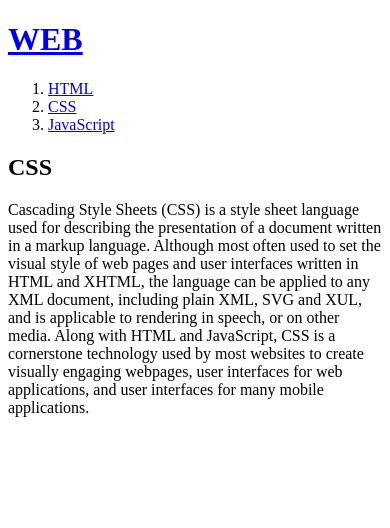
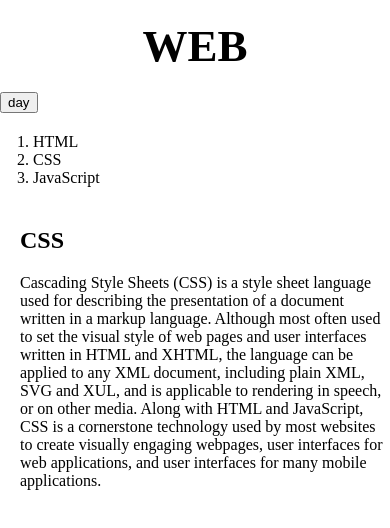
Before and after one commit to Samuel3Shin/WebMaster, a website: page Node.js/2.html in a window 390 px wide. Drawn offline with nearby package versions, Linux system fonts and the light colour scheme.

Commit message:
added more functions

```diff
--- a/Node.js/2.html
+++ b/Node.js/2.html
@@ -3,17 +3,70 @@
 <head>
   <title>WEB1 - CSS</title>
   <meta charset="utf-8">
+  <script src="https://ajax.googleapis.com/ajax/libs/jquery/3.6.0/jquery.min.js"></script>
+  <script src="set_colors.js"></script>
 </head>
+<style>
+  body {
+    margin: 0;
+  }
+  a {
+    color: black;
+    text-decoration: none;
+  }
+  h1 {
+    font-size:45px;
+    text-align: center;
+    border-bottom: 1px solid grey;
+    margin: 0;
+    padding: 20px;
+  }
+  h2 {
+    margin: 20;
+  }
+  #grid ol {
+    border-right:1px solid grey;
+    width:100px;
+    margin: 0;
+    padding: 20px;
+    padding-left: 33px;
+  }
+  #grid {
+    display: grid;
+    grid-template-columns: 150px 1fr;
+  }
+  #paragraph {
+    padding-left: 20px;
+  }
+  @media(max-width:800px) {
+    #grid{
+      display: block;
+    }
+    #grid ol {
+      border-right:none;
+    }
+    h1 {
+      border: none;
+    }
+  }
+</style>
 <body>
   <h1><a href="index.html">WEB</a></h1>
+  <input type="button" value="day" onclick="
+    nightDayHandler(this);
+  ">
+  <div id="grid">
     <ol>
-    <li><a href="1.html">HTML</a></li>
-    <li><a href="2.html">CSS</a></li>
+      <li><a href="1.html" >HTML</a></li>
+      <li><a href="2.html" >CSS</a></li>
       <li><a href="3.html">JavaScript</a></li>
     </ol>
+    <div id="paragraph">
       <h2>CSS</h2>
       <p>
         Cascading Style Sheets (CSS) is a style sheet language used for describing the presentation of a document written in a markup language. Although most often used to set the visual style of web pages and user interfaces written in HTML and XHTML, the language can be applied to any XML document, including plain XML, SVG and XUL, and is applicable to rendering in speech, or on other media. Along with HTML and JavaScript, CSS is a cornerstone technology used by most websites to create visually engaging webpages, user interfaces for web applications, and user interfaces for many mobile applications.
       </p>
+    </div>
+  </div>
 </body>
 </html>
--- /dev/null
+++ b/Node.js/set_colors.js
@@ -0,0 +1,49 @@
+// function setColor(color) {
+//     var alist = document.querySelectorAll('a');
+//       var i = 0;
+//       while(i < alist.length) {
+//         alist[i].style.color = color;
+//         i = i + 1;
+//       }
+// }
+
+var Links = {
+    setColor: function (color) {
+        // var alist = document.querySelectorAll('a');
+        // var i = 0;
+        // while(i < alist.length) {
+        //   alist[i].style.color = color;
+        //   i = i + 1;
+        // }
+        $('a').css('color', color);
+    }
+}
+
+var Body = {
+    setColor: function (color) {
+        // document.querySelector('body').style.color = color;
+        $('body').css('color', color);
+    },
+    setBackgroundColor: function (color) {
+        // document.querySelector('body').style.backgroundColor = color;
+        $('body').css('backgroundColor', color);
+    }
+}
+
+function nightDayHandler(self) {
+    var target = document.querySelector('body');
+    if(self.value === 'night') {
+        Body.setBackgroundColor('black');
+        Body.setColor('white');
+        self.value = 'day';
+
+        Links.setColor('powderblue');
+    } else {
+        Body.setBackgroundColor('white');
+        Body.setColor('black');
+        self.value = 'night';
+
+        Links.setColor('blue');
+
+    }
+}
--- /dev/null
+++ b/Node.js/style.css
@@ -0,0 +1,42 @@
+body {
+    margin: 0;
+  }
+  a {
+    color: black;
+    text-decoration: none;
+  }
+  h1 {
+    font-size:45px;
+    text-align: center;
+    border-bottom: 1px solid grey;
+    margin: 0;
+    padding: 20px;
+  }
+  h2 {
+    margin: 20;
+  }
+  #grid ol {
+    border-right:1px solid grey;
+    width:100px;
+    margin: 0;
+    padding: 20px;
+    padding-left: 33px;
+  }
+  #grid {
+    display: grid;
+    grid-template-columns: 150px 1fr;
+  }
+  #paragraph {
+    padding-left: 20px;
+  }
+  @media(max-width:800px) {
+    #grid{
+      display: block;
+    }
+    #grid ol {
+      border-right:none;
+    }
+    h1 {
+      border: none;
+    }
+  }
```
Also changed, not shown: Node.js/1.html (+17 -0 lines), Node.js/3.html (+12 -0 lines), Node.js/box.html (added, +20 -0 lines), Node.js/ex1.html (added, +17 -0 lines), Node.js/ex10.html (added, +18 -0 lines), Node.js/ex2.html (added, +14 -0 lines), Node.js/grid.html (added, +30 -0 lines), Node.js/mediaquery.html (added, +25 -0 lines). Lines whose indentation alone changed are shown as unchanged.
